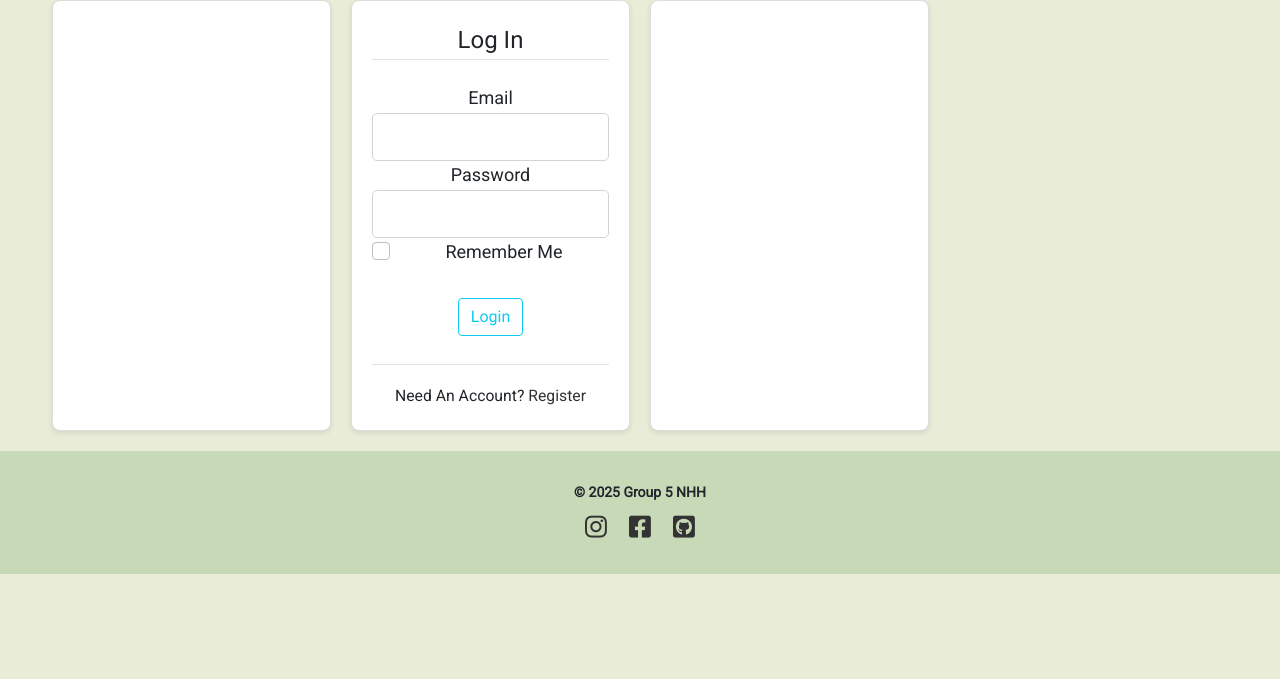
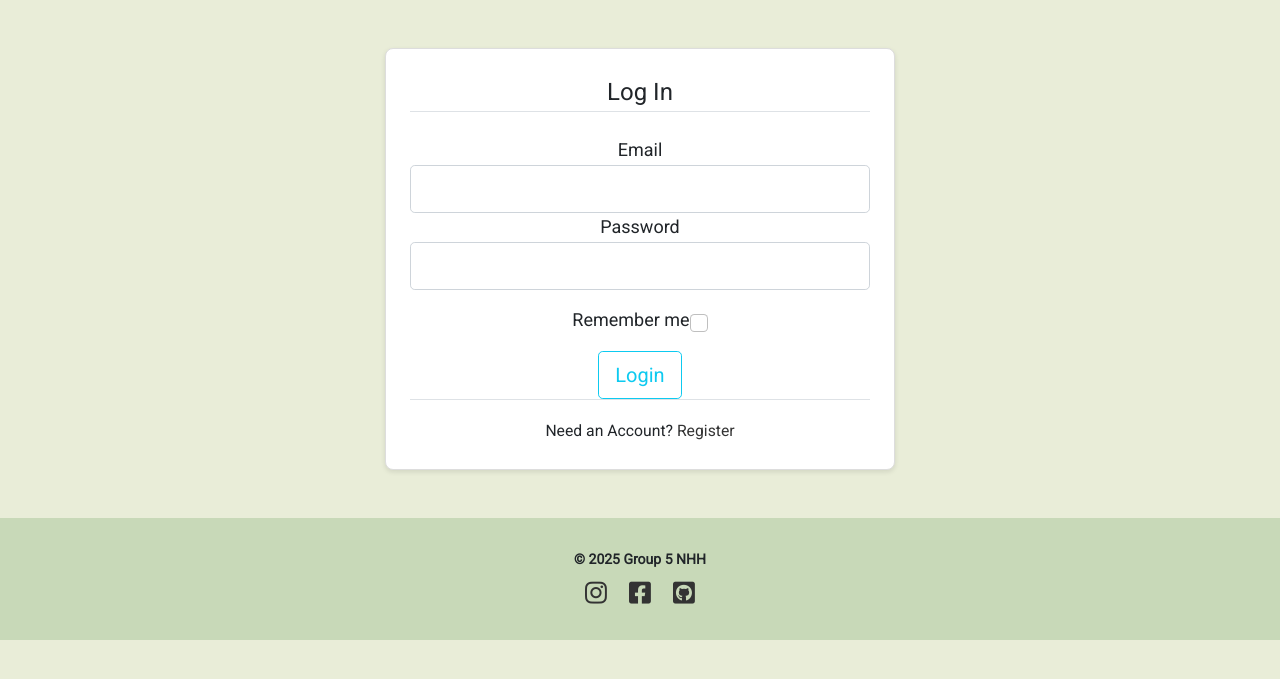
Before and after one commit to NHHSVolunteer/Carbonapp-3, a Flask app: page /login in a window 1280 px wide. Shown: the part 100-779 px from the top of the page. Run offline with Flask 2, Linux system fonts and the light colour scheme; some libraries are stand-ins or nearby versions.

Commit message:
Fikser layout slik at det ser bedre ut

```diff
--- a/Capp/templates/users/login.html
+++ b/Capp/templates/users/login.html
@@ -1,17 +1,18 @@
 {% extends "layout.html" %}
+
+{% block head %}
+  <!-- Inkluder CSS-filen som inneholder stilene for registrering, login osv. -->
+  <link rel="stylesheet" href="{{ url_for('static', filename='css/register_section.css') }}">
+{% endblock head %}
+
 {% block content %}
-
-<!-- Main section for the login form -->
-<section class="register_section_css">
-  <div class="container">
-
-    <!-- Empty box to center layout or allow spacing if using CSS grid/flexbox -->
-    <div class="box"></div>
-
-    <!-- Main login form box -->
-    <div class="box">
-
-      <!-- Flash messages: Display feedback after a failed login or other events -->
+<!-- Login Section -->
+<section class="login_section py-5">
+  <div class="container-fluid">
+    <div class="row justify-content-center">
+      <!-- Velg en responsiv kolonne – juster bredden etter behov -->
+      <div class="col-lg-5 col-md-7 col-sm-9">
+        <div class="box p-4 form-wrapper">
           {% with messages = get_flashed_messages(with_categories=true) %}
             {% if messages %}
               {% for category, message in messages %}
@@ -21,16 +22,10 @@
               {% endfor %}
             {% endif %}
           {% endwith %}
-
-      <!-- Login form -->
           <form method="POST" action="">
-        {{ form.hidden_tag() }} {# Includes CSRF token automatically #}
-
+            {{ form.hidden_tag() }}
             <fieldset class="form-group">
-          <!-- Heading for the form -->
-          <legend class="border-bottom mb-4">Log In</legend>
-
-          <!-- Email input -->
+              <legend class="border-bottom mb-4 text-center">Log In</legend>
               <div class="form-group">
                 {{ form.email.label(class="form-control-label") }}
                 {% if form.email.errors %}
@@ -44,8 +39,6 @@
                   {{ form.email(class="form-control form-control-lg") }}
                 {% endif %}
               </div>
-
-          <!-- Password input -->
               <div class="form-group">
                 {{ form.password.label(class="form-control-label") }}
                 {% if form.password.errors %}
@@ -59,36 +52,25 @@
                   {{ form.password(class="form-control form-control-lg") }}
                 {% endif %}
               </div>
+              <!-- "Remember me" checkbox and text, centered on the page -->
+              <div class="d-flex justify-content-center align-items-center mt-3">
+              <label for="remember" class="mb-0 mr-2">Remember me</label>
+                {{ form.remember(id="remember", class="form-check-input") }}
+              </div>
 
-          <!-- Remember me checkbox -->
-          <div class="form-check">
-            {{ form.remember(class="form-check-input", style="text-align: left;") }}
-            {{ form.remember.label(class="form-check-label", style="text-align: left;") }}
-          </div>
               </fieldset>
-
-        <br />
-
-        <!-- Submit button -->
-        <div class="form-group">
-          {{ form.submit(class="btn btn-outline-info") }}
+            <div class="form-group mt-3">
+              {{ form.submit(class="btn btn-outline-info btn-lg btn-block") }}
             </div>
           </form>
-
-      <br />
-
-      <!-- Link to registration page -->
-      <div class="border-top pt-3">
+          <div class="border-top pt-3 text-center">
             <small>
-          Need An Account? <a class="ml-2" href="{{ url_for('users.register') }}">Register</a>
+              Need an Account? <a class="ml-2" href="{{ url_for('users.register') }}">Register</a>
             </small>
           </div>
-
         </div>
-
-    <!-- Another empty box for layout symmetry -->
-    <div class="box"></div>
+      </div>
+    </div>
   </div>
 </section>
-
 {% endblock content %}
--- a/Capp/users/forms.py
+++ b/Capp/users/forms.py
@@ -28,5 +28,5 @@ class LoginForm(FlaskForm):
   email = StringField('Email',
                       validators=[DataRequired(), Email()])
   password = PasswordField('Password', validators=[DataRequired()])
-  remember = BooleanField('Remember Me')
+  remember = BooleanField('', default=False)
   submit = SubmitField('Login')
```
Also changed, not shown: Capp/static/register_section.css (+113 -0 lines), Capp/templates/carbon_app/your_data.html (+20 -29 lines), Capp/transport.db, Capp/user.db. Lines whose indentation alone changed are shown as unchanged.
